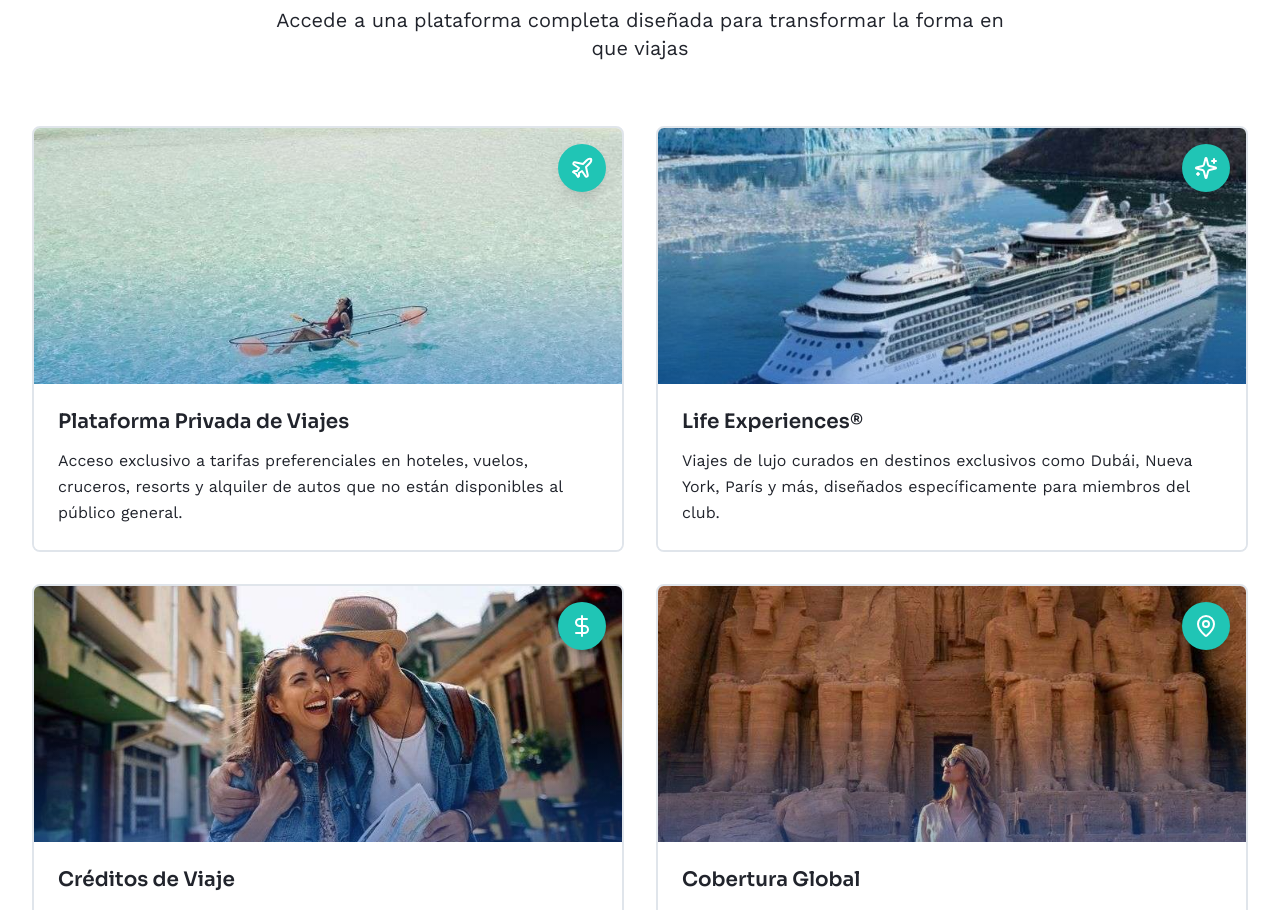
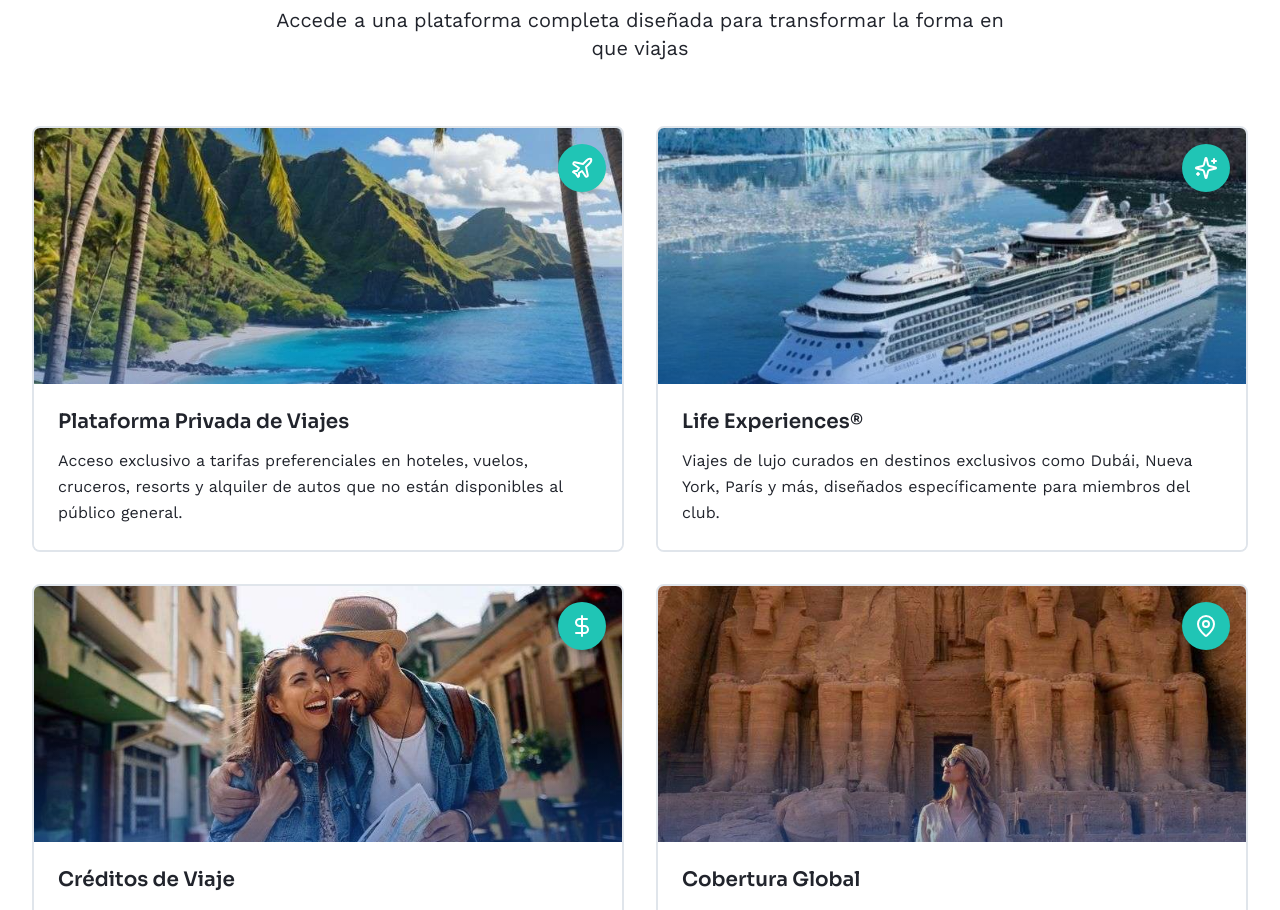
Before and after one commit to Jclmaximo/sg-d27a7d47-40b9-4812-be21-978d412c10af-1776524557, a Next.js app: page / in a window 1280 px wide. Shown: the part 900-1810 px from the top of the page. Built offline with nearby package versions, Linux system fonts and the light colour scheme.

Commit message:
feat(ui): add tropical beach image to private travel platform component

```diff
--- a/src/components/ValueProposition.tsx
+++ b/src/components/ValueProposition.tsx
@@ -7,8 +7,8 @@ const benefits = [
     icon: Plane,
     title: "Plataforma Privada de Viajes",
     description: "Acceso exclusivo a tarifas preferenciales en hoteles, vuelos, cruceros, resorts y alquiler de autos que no están disponibles al público general.",
-    image: "/maldives-kayak.jpg",
-    alt: "Kayak transparente en aguas cristalinas turquesas de Maldivas con bungalows sobre el agua"
+    image: "/tropical-paradise.jpg",
+    alt: "Playa tropical paradisíaca con palmeras, flores rosadas y aguas turquesas cristalinas"
   },
   {
     icon: Sparkles,
```
Also changed, not shown: public/tropical-paradise.jpg (added), 1 other file (tests, documents, lock files or other folders).
